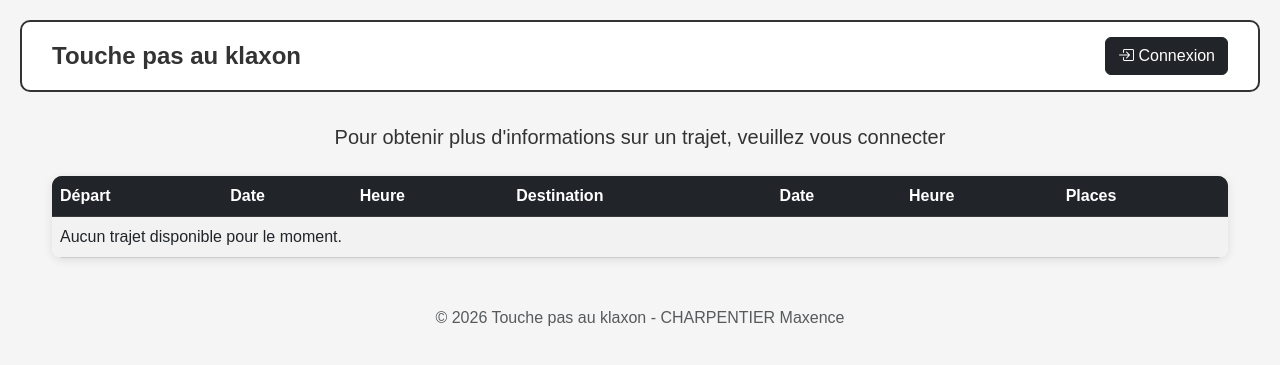
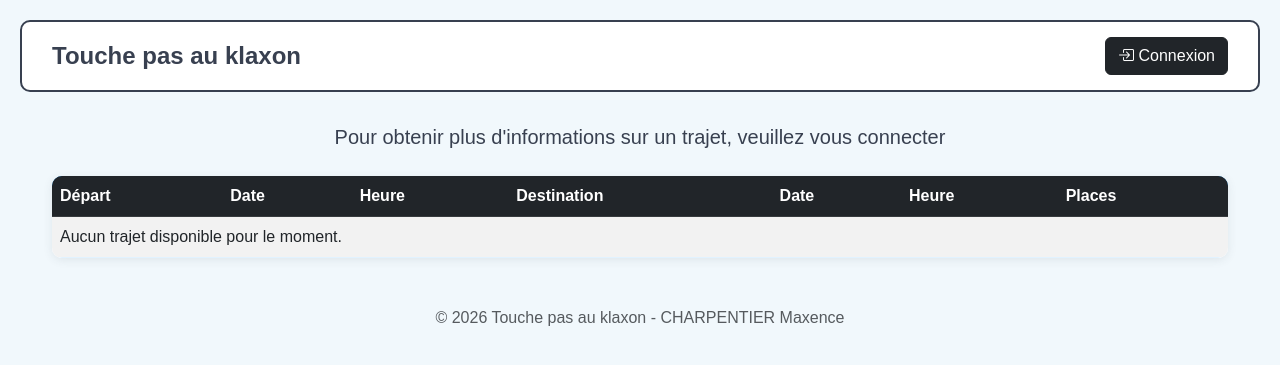
Before and after one commit to Charpyspm/touche-pas-au-klaxon, a PHP site: page / in a window 1280 px wide. Shown: the top 365 px of the page. Run offline with PHP 8.4, Linux system fonts and the light colour scheme; data that the repository does not hold is empty.

Commit message:
utilisation de la palette de couleur

```diff
--- a/public/css/style.css
+++ b/public/css/style.css
@@ -6,14 +6,14 @@
 
 body {
   font-family: Arial, sans-serif;
-  background-color: #f5f5f5;
-  color: #333;
+  background-color: #f1f8fc;
+  color: #384050;
   padding: 20px;
 }
 
 header {
   background-color: #ffffff;
-  border: 2px solid #333;
+  border: 2px solid #384050;
   border-radius: 10px;
   padding: 15px 30px;
   margin-bottom: 30px;
@@ -24,7 +24,7 @@ header {
 header .logo {
   font-size: 24px;
   font-weight: bold;
-  color: #333;
+  color: #384050;
 }
 
 .btn-connexion {
@@ -84,10 +84,10 @@ table {
   background-color: #ffffff;
   border-radius: 10px;
   overflow: hidden;
-  box-shadow: 0 2px 10px rgba(0, 0, 0, 0.1);
+  box-shadow: 0 2px 10px rgba(56, 64, 80, 0.1);
 }
 table thead {
-  background-color: #333;
+  background-color: #0074c7;
   color: #ffffff;
 }
 table thead th {
@@ -96,10 +96,10 @@ table thead th {
   font-weight: bold;
 }
 table tbody tr {
-  border-bottom: 1px solid #cccccc;
+  border-bottom: 1px solid rgb(224.5, 242.2788944724, 255);
 }
 table tbody tr:hover {
-  background-color: rgb(229.5, 229.5, 229.5);
+  background-color: #f1f8fc;
 }
 table tbody tr td {
   padding: 10px;
--- a/public/scss/_variables.scss
+++ b/public/scss/_variables.scss
@@ -1,13 +1,23 @@
-// Variables
-$primary-color: #333;
-$secondary-color: #444;
-$success-color: #28a745;
-$danger-color: #dc3545;
-$info-color: #007bff;
-$light-bg: #f5f5f5;
+// Palette de couleurs
+$color-light: #f1f8fc;        // Bleu très clair - backgrounds
+$color-primary: #0074c7;      // Bleu principal - boutons, liens
+$color-primary-dark: #00497c; // Bleu foncé - hover, accents
+$color-dark: #384050;         // Gris-bleu foncé - textes, header
+$color-danger: #cd2c2e;       // Rouge - erreurs, suppressions
+$color-success: #82b864;      // Vert - succès, validations
+
+// Alias pour cohérence
+$primary-color: $color-dark;
+$secondary-color: $color-primary;
+$success-color: $color-success;
+$danger-color: $color-danger;
+$info-color: $color-primary;
+$light-bg: $color-light;
 $white: #ffffff;
+
+// Border et ombres
 $border-radius: 10px;
-$box-shadow: 0 2px 10px rgba(0, 0, 0, 0.1);
+$box-shadow: 0 2px 10px rgba(56, 64, 80, 0.1);
 
 // Breakpoints
 $mobile: 576px;
--- a/public/scss/style.scss
+++ b/public/scss/style.scss
@@ -13,14 +13,14 @@
 body {
     font-family: $font-family-base;
     background-color: $light-bg;
-    color: $primary-color;
+    color: $color-dark;
     padding: $spacing-lg;
 }
 
 // Header
 header {
     background-color: $white;
-    border: 2px solid $primary-color;
+    border: 2px solid $color-dark;
     @include border-radius;
     padding: $spacing-md $spacing-xl;
     margin-bottom: $spacing-xl;
@@ -29,18 +29,18 @@ header {
     .logo {
         font-size: $font-size-xl;
         font-weight: bold;
-        color: $primary-color;
+        color: $color-dark;
     }
 }
 
 // Buttons
 .btn-connexion {
     @include button-base;
-    background-color: $primary-color;
+    background-color: $color-primary;
     color: $white;
 
     &:hover {
-        background-color: lighten($primary-color, 10%);
+        background-color: $color-primary-dark;
     }
 }
 
@@ -86,7 +86,7 @@ table {
     @include box-shadow;
 
     thead {
-        background-color: $primary-color;
+        background-color: $color-primary;
         color: $white;
 
         th {
@@ -98,10 +98,10 @@ table {
 
     tbody {
         tr {
-            border-bottom: 1px solid lighten($primary-color, 60%);
+            border-bottom: 1px solid lighten($color-primary, 55%);
 
             &:hover {
-                background-color: lighten($primary-color, 70%);
+                background-color: $color-light;
             }
 
             td {
```
Also changed, not shown: other parts of public/css/style.css (+25 -24 lines), other parts of public/scss/style.scss (+20 -19 lines), 1 other file.
